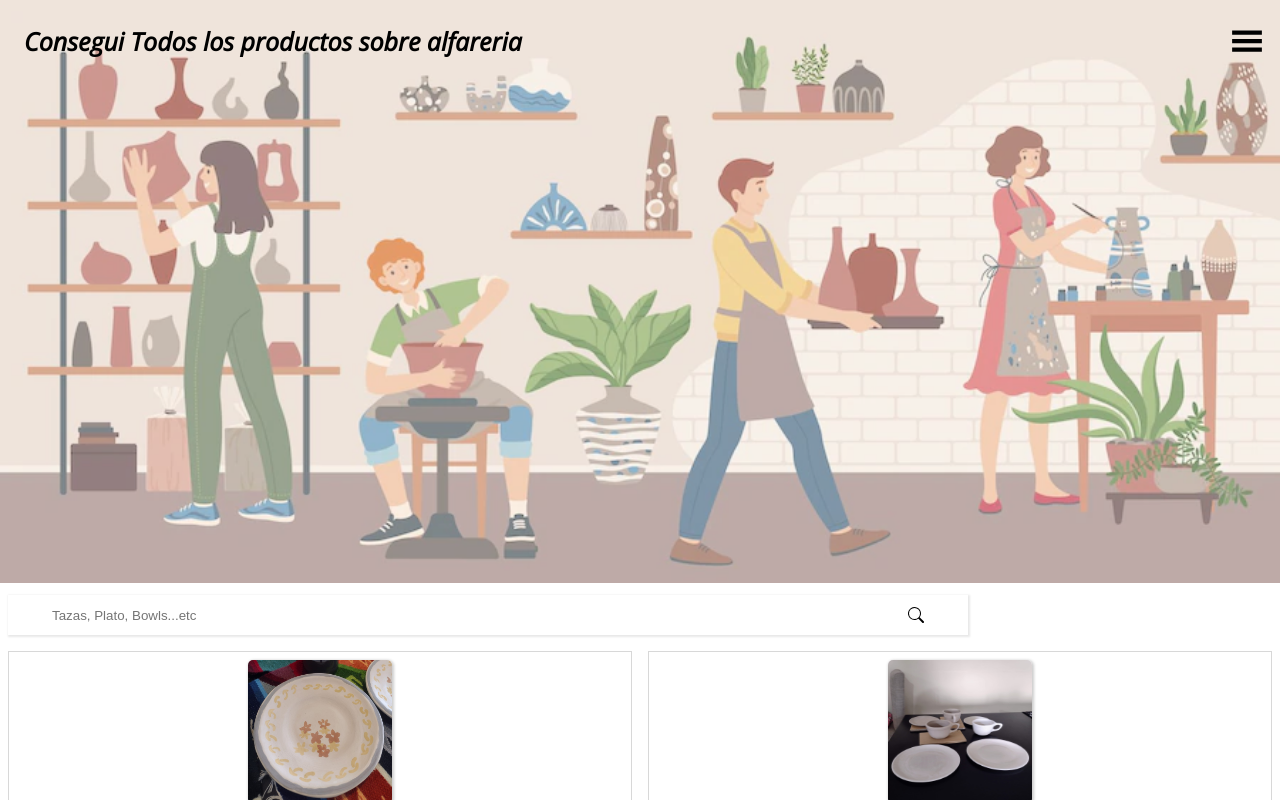
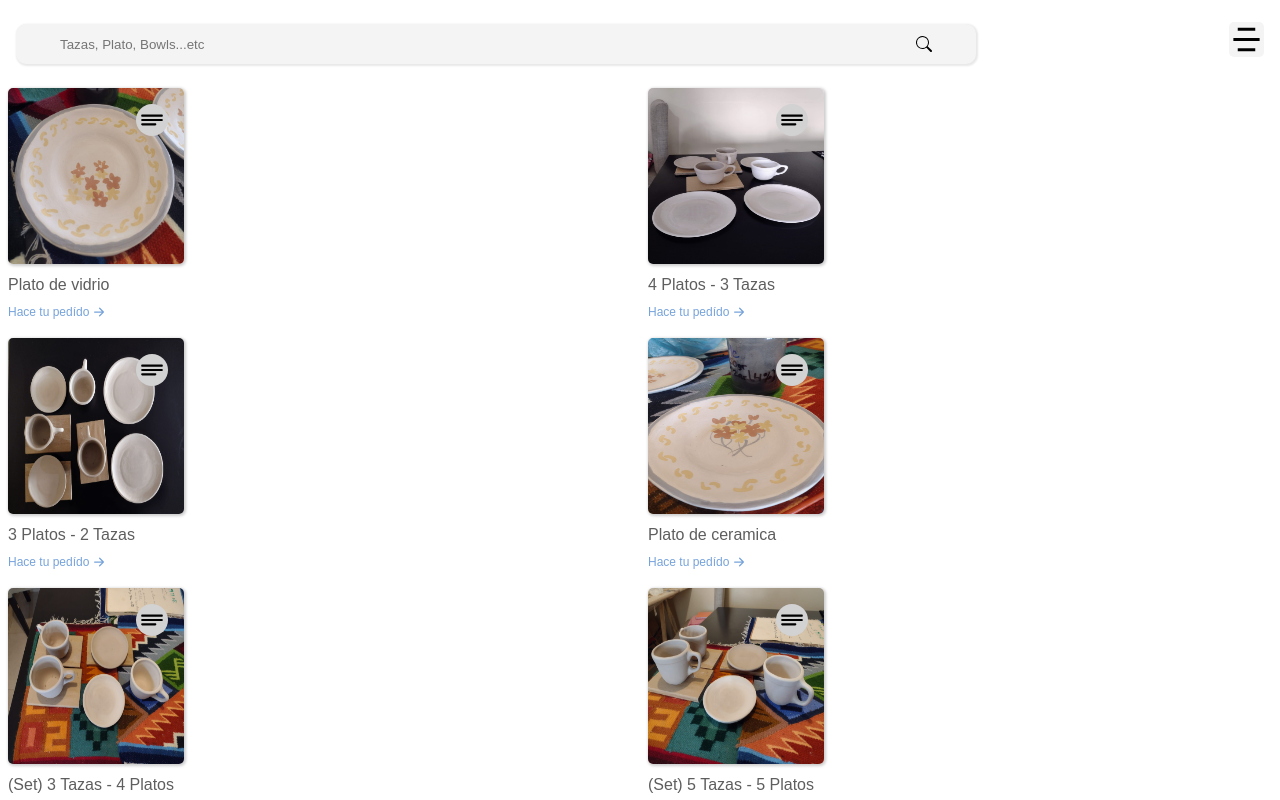
Before and after one commit to Facualemandi/alfareria-marketplace, a React (Create React App) app: page / in a window 1280 px wide. Shown: the top 800 px of the page. Built offline with nearby package versions, Linux system fonts and the light colour scheme.

Commit message:
Cambiando el diseño ui solo en movile

```diff
--- a/src/Components/AlfareriaDescriptionProducts/AlfareriaDescriptionProducts.css
+++ b/src/Components/AlfareriaDescriptionProducts/AlfareriaDescriptionProducts.css
@@ -1,13 +1,11 @@
 .img_product {
-  width: 18vh;
-  height: 18vh;
+  width: 22vh;
+  height: 22vh;
   border-radius: 5px;
   box-shadow: 1px 1px 3px 1px rgb(205, 205, 205);
 }
 
 .container_total_description {
-  border: 1px solid rgb(216, 216, 216);
-  padding: 1vh;
   margin: 1vh;
   height: auto;
   display: flex;
@@ -18,13 +16,16 @@
 .container_description_img{
   display: flex;
   justify-content: center;
+  width: max-content;
+  position: relative;
 
 }
 
 .name_product {
   font-size: 16px;
-  color: grey;
-  font-family: "Open Sans", sans-serif;
+  color: rgb(94, 94, 94);
+  font-family: sans-serif;
+  margin-top: 1.5vh;
 }
 
 .more_info {
@@ -32,6 +33,8 @@
   font-family: "Open Sans", sans-serif;
   display: flex;
   align-items: center;
+  text-decoration: none;
+  color: rgb(118, 163, 218);
 }
 
 
@@ -45,3 +48,16 @@
   width: 20px;
   height: 20px;
 }
+
+
+.details{
+  background-color: rgb(210, 210, 210);
+  color: rgb(0, 0, 0);
+  border-radius: 100%;
+  position: absolute;
+  right: 2vh;
+  top: 2vh;
+  width: 4vh;
+  height: 4vh;
+  padding: 3px;
+}
--- a/src/Components/AlfareriaDescriptionProducts/AlfareriaDescriptionProducts.js
+++ b/src/Components/AlfareriaDescriptionProducts/AlfareriaDescriptionProducts.js
@@ -1,21 +1,34 @@
 import React from "react";
 import { NavLink } from "react-router-dom";
 import "./AlfareriaDescriptionProducts.css";
-import { BsArrowRightShort } from 'react-icons/bs';
+import { BsArrowRightShort } from "react-icons/bs";
+import { CgDetailsMore } from "react-icons/cg";
 
-const AlfareriaDescriptionProducts = ({ name, image, id, totalItemDescription, el }) => {
+const AlfareriaDescriptionProducts = ({
+  name,
+  image,
+  id,
+  totalItemDescription,
+  el,
+}) => {
   return (
     <>
-      <section className="container_total_description" onClick={() => totalItemDescription(el)}>
-        <section className='container_description_img'>
-          <img alt={name} src={image}  className='img_product'/>
+      <section
+        className="container_total_description"
+        onClick={() => totalItemDescription(el)}
+      >
+        <section className="container_description_img">
+          <img alt={name} src={image} className="img_product" />
+          <CgDetailsMore className="details"/>
         </section>
 
         <section className="name_product">
-              <p>{name}</p>
+          <p>{name}</p>
         </section>
 
-           <NavLink to={`/description/${id}`} className='more_info'>Más información <BsArrowRightShort className="icon_rigth"/> </NavLink>
+        <NavLink to={`/description/${id}`} className="more_info">
+          Hace tu pedído <BsArrowRightShort className="icon_rigth" />{" "}
+        </NavLink>
       </section>
     </>
   );
--- a/src/Components/AlfareriaProducts/AlfareriaProducts.js
+++ b/src/Components/AlfareriaProducts/AlfareriaProducts.js
@@ -2,7 +2,10 @@ import React from "react";
 import AlfareriaDescriptionProducts from "../AlfareriaDescriptionProducts/AlfareriaDescriptionProducts";
 import "./AlfareriaProducts.css";
 
-const AlfareriaProducts = ({ items, newBazar, totalItemDescription }) => {
+
+
+
+const AlfareriaProducts = ({  newBazar, totalItemDescription}) => {
   return (
     <>
       {newBazar.map((el) => (
@@ -17,6 +20,7 @@ const AlfareriaProducts = ({ items, newBazar, totalItemDescription }) => {
             price={el.price}
             totalItemDescription={totalItemDescription}
 
+
           />
 
       ))}
--- a/src/Components/AlfareriaSearch/AlfareriaSearch.css
+++ b/src/Components/AlfareriaSearch/AlfareriaSearch.css
@@ -5,11 +5,16 @@
     display: flex;
     justify-content: space-around;
     align-items: center;
-    margin: 1vh;
+    margin: 2vh;
+    margin-top: 3vh;
+    border-radius: 10px;
+    background-color: rgb(244, 244, 244);
 }
 
 .section_search .input{
     height: 40px;
     width: 60vw;
+    background-color: rgb(244, 244, 244);
     border: none;
+    outline-color: rgb(206, 239, 255);
 }
--- a/src/Components/AlfareriaTitle/AlfareriaTitle.css
+++ b/src/Components/AlfareriaTitle/AlfareriaTitle.css
@@ -1,17 +1,20 @@
 .nav{
     display: flex;
-    padding-top: 2vh;
     width: 100vw;
     position: absolute;
-    top: 0px;
+    top: 11px;
+    border-radius: 5px;
 }
 
 .icon_menu{
-    width: 50px;
-    height: 50px;
-    right: 1vh;
-    top: 1vh;
+    width: 35px;
+    height: 35px;
+    right: 2vh;
     z-index: 200;
+    background-color: rgb(244, 244, 244);
+    display: flex;
+    justify-content: center;
+    align-items: center;
 }
 
 .title{
--- a/src/Components/AlfareriaTitle/AlfareriaTitle.js
+++ b/src/Components/AlfareriaTitle/AlfareriaTitle.js
@@ -1,22 +1,22 @@
 import React from "react";
 import "./AlfareriaTitle.css";
-import { GiHamburgerMenu } from "react-icons/gi";
-import { VscChromeClose } from "react-icons/vsc";
+import { VscClose } from "react-icons/vsc";
+import { RiMenu5Fill } from "react-icons/ri";
 import AlfareriaMenuLateral from "../AlfareriaMenuLateral/AlfareriaMenuLateral";
 
-
-const AlfareriaTitle = ({handleOpenMenu, openMenu}) => {
+const AlfareriaTitle = ({ handleOpenMenu, openMenu }) => {
   return (
     <>
-      <nav className="nav" >
-        <h1 className="title"> Consegui Todos los productos sobre alfareria</h1>
-        {openMenu && <VscChromeClose  className="nav icon_menu" onClick={handleOpenMenu}/>}
-        {! openMenu && <GiHamburgerMenu className="nav icon_menu" onClick={handleOpenMenu}/>}
+      <nav className="nav">
+        {openMenu && (
+          <VscClose className="nav icon_menu" onClick={handleOpenMenu} />
+        )}
+        {!openMenu && (
+          <RiMenu5Fill className="nav icon_menu" onClick={handleOpenMenu} />
+        )}
         <section>
-         <AlfareriaMenuLateral openMenu={openMenu}/>
-
+          <AlfareriaMenuLateral openMenu={openMenu} />
         </section>
-
       </nav>
     </>
   );
--- a/src/Components/ContainerPrincipalPage/ContainerPrincipalPage.js
+++ b/src/Components/ContainerPrincipalPage/ContainerPrincipalPage.js
@@ -3,7 +3,7 @@ import { useSearch } from "../../Hooks/useSearch";
 
 import { useItems } from "../../Hooks/useItems";
 import { useNavigate } from "react-router-dom";
-import AlfareriaIlustration from "../AlfareriaIlustration/AlfareriaIlustration";
+
 import AlfareriaSearch from "../AlfareriaSearch/AlfareriaSearch";
 import AlfareriaProducts from "../AlfareriaProducts/AlfareriaProducts";
 import AlfareriaTitle from "../AlfareriaTitle/AlfareriaTitle";
@@ -25,15 +25,15 @@ const ContainerPrincipalPage = ({totalItemDescription}) => {
     setSearch(e.target.value);
   };
 
-  const navDes = useNavigate();
 
 
 
   return (
     <>
-      <AlfareriaIlustration />
+
       <AlfareriaTitle handleOpenMenu={handleOpenMenu} openMenu={openMenu} />
       <AlfareriaSearch handleSearch={handleSearch} search={search} />
+
       <main className="main">
         <AlfareriaProducts
           items={items}
--- a/src/Components/DescriptionProduct/DescriptionProduct.css
+++ b/src/Components/DescriptionProduct/DescriptionProduct.css
@@ -9,27 +9,29 @@
 
 .img_description_product {
   width: 100%;
-  height: 250px;
+  height: 300px;
   border-radius: 5px;
   box-shadow: 1px 1px 3px 1px rgb(208, 208, 208);
 }
 
 .h2_description_product {
-  font-family: sans-serif;
-  font-size: 25px;
+  font-family: "Open Sans", sans-serif;
+  font-weight: bold;
+  font-size: 24px;
 }
 
 .price_description_product {
   margin-top: 5px;
-  color: green;
+  color: rgb(32, 146, 32);
   font-family: "Open Sans", sans-serif;
   font-size: 16px;
 }
 
 .p_description_product {
   margin-top: 10px;
-  color: rgb(61, 62, 68);
-  font-family: "Open Sans", sans-serif;
+  color: rgb(97, 97, 97);
+  font-family: sans-serif;
+  font-size: 18px;
 }
 
 .icon_whatsapp {
@@ -65,3 +67,29 @@
      width: 20px;
      height: 20px;
 }
+
+.container_img_description{
+  border: 1px solid red;
+}
+
+
+
+
+.section_like{
+  position: absolute;
+  top: 7vh;
+  right: 5vh;
+  width: 4vh;
+  height: 4vh;
+  display: flex;
+  justify-content: center;
+  align-items: center;
+  border-radius: 100%;
+  background-color: white;
+}
+
+.icon_heart{
+  width: 3vh;
+  height: 3vh;
+  margin-top: 3px;
+}
--- a/src/Components/DescriptionProduct/DescriptionProduct.js
+++ b/src/Components/DescriptionProduct/DescriptionProduct.js
@@ -1,17 +1,29 @@
-import React from "react";
+import React, { useState } from "react";
 import "../DescriptionProduct/DescriptionProduct.css";
 import { RiWhatsappFill } from "react-icons/ri";
 import { IoIosReturnLeft } from "react-icons/io";
+import { FcLikePlaceholder } from 'react-icons/fc';
+import { FcLike } from 'react-icons/fc';
 
 const DescriptionProduct = ({ product, navHome }) => {
   let { name, price, image, description } = product;
+
+  const [like, setLike] = useState(false)
+
+  const [count, setCount] = useState(0)
+
 
   console.log(product);
   return (
     <>
       <section className="container_description_product">
         <section className="">
-          <img alt={name} src={image} className="img_description_product" />
+           <img alt={name} src={image} className="img_description_product" />
+        </section>
+
+        <section className="section_like">
+            {<p className="asdsad"> <FcLike className="icon_heart" /> </p>}
+
         </section>
 
         <section>
@@ -35,6 +47,11 @@ const DescriptionProduct = ({ product, navHome }) => {
         </section>
 
 
+        <section>
+            <input/>
+        </section>
+
+
 
         <button className="btn_retur"  onClick={navHome}>Regresar <IoIosReturnLeft className="icon_return"/></button>
 
```
Also changed, not shown: src/App.js (+12 -10 lines), src/Components/AlfareriaCategories/AlfareriaCategories.js (added, +13 -0 lines), src/Components/AlfareriaCategories/AlfareriaCategories.css (added).
